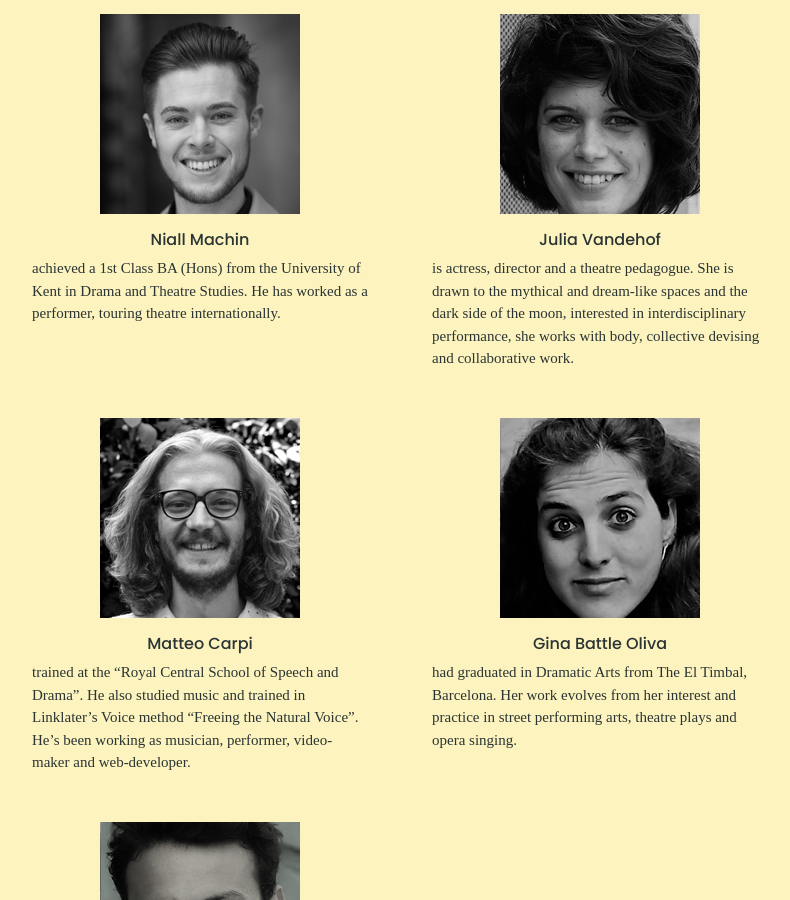
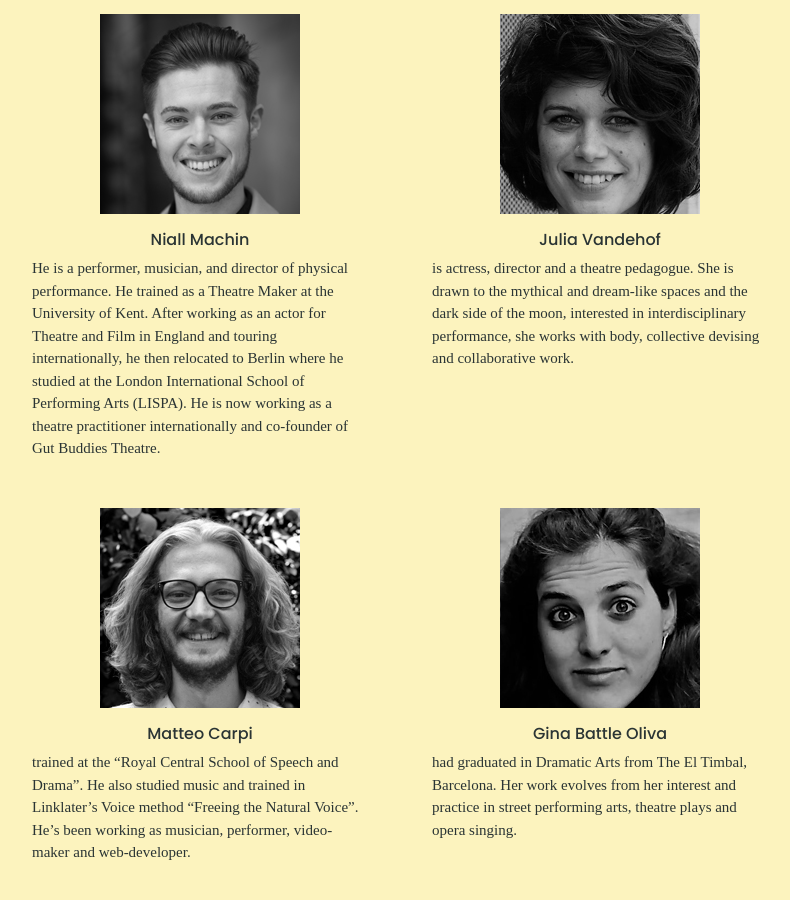
Before and after one commit to matteocarpi/wwtf, a Jekyll site: the page built from about.md, in a window 1280 px wide and 900 px high, scrolled down 725 px. Shown: the whole window, without its empty margins (190-980 px from the left). Built offline with Jekyll 4.4.1, drawn with Linux system fonts in a browser that asks for light colours; nearby versions of some CDN libraries.

Commit message:
changed niall's bio

```diff
--- a/_data/people.yml
+++ b/_data/people.yml
@@ -5,7 +5,7 @@
   bio: finished her post-graduation in performance devising from FLAME School of Performing Arts before joining her LISPA training. She is trained in various traditional Indian movement forms and specialised at personal history in Performance.
   avatar: /assets/img/avatars/titas.jpg
 - name: Niall Machin
-  bio: achieved a 1st Class BA (Hons) from the University of Kent in Drama and Theatre Studies. He has worked as a performer, touring theatre internationally.
+  bio: He is a performer, musician, and director of physical performance. He trained as a Theatre Maker at the University of Kent. After working as an actor for Theatre and Film in England and touring internationally, he then relocated to Berlin where he studied at the London International School of Performing Arts (LISPA). He is now working as a theatre practitioner internationally and co-founder of Gut Buddies Theatre.
   avatar: /assets/img/avatars/niall.jpg
 - name: Julia Vandehof
   bio: is actress, director and a theatre pedagogue. She is drawn to the mythical and dream-like spaces and the dark side of the moon, interested in interdisciplinary performance, she works with body, collective devising and collaborative work.
```
